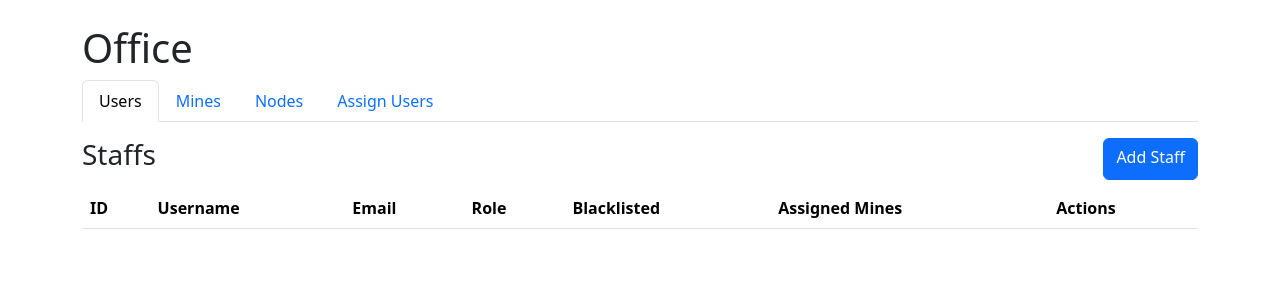
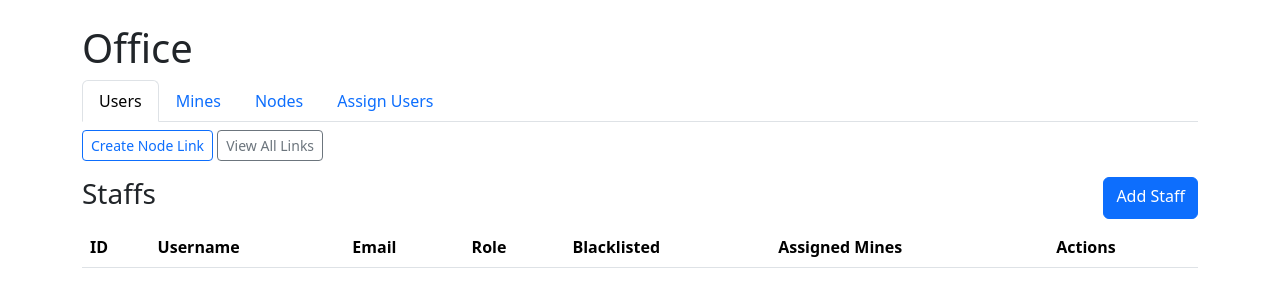
Before and after one commit to 24f3004677/Team-Cephalic, a Flask app: page /admin/office in a window 1280 px wide. Shown: the part 56-363 px from the top of the page. Run offline with Flask 3, Linux system fonts and the light colour scheme; a user stored in the database is signed in; lists and menus that the app fills with data are empty; some libraries are stand-ins or nearby versions.

Commit message:
updated withe node links

```diff
--- a/app/__init__.py
+++ b/app/__init__.py
@@ -1,6 +1,7 @@
 from flask import Flask
 from flask_login import LoginManager
 from config import Config
+
 
 # Import the shared db instance from models
 from app.models import db
@@ -15,6 +16,8 @@ def create_app(config_class=Config):
 
     # Initialize extensions with the app
     db.init_app(app)
+
+
     login_manager.init_app(app)
 
     # Import models to ensure they are registered
--- a/app/routes/admin.py
+++ b/app/routes/admin.py
@@ -1,8 +1,9 @@
-from flask import Blueprint, render_template, redirect, url_for, flash, request, abort
+from flask import Blueprint, render_template, redirect, url_for, flash, request, abort,jsonify
 from flask_login import login_required, current_user
 from app import db
-from app.models import User, Mine, Node
+from app.models import User, Mine, Node,node_links
 from app.utils.decorators import role_required
+
 
 admin_bp = Blueprint('admin', __name__)
 
@@ -59,36 +60,48 @@ def delete_user(user_id):
     return redirect(url_for('admin.office'))
 
 # Mine management
-@admin_bp.route('/mine/create', methods=['GET', 'POST'])
+@admin_bp.route('/mines/create', methods=['GET', 'POST'])
+@login_required
+@role_required('admin')
+
 def create_mine():
     if request.method == 'POST':
         name = request.form.get('name')
         location = request.form.get('location')
-        workers_count = int(request.form.get('workers_count', 0))
-        mine = Mine(name=name, location=location, workers_count=workers_count)
+        workers_count = request.form.get('workers_count', type=int, default=0)
+        x = request.form.get('x', type=float, default=None)
+        y = request.form.get('y', type=float, default=None)
+
+        mine = Mine(name=name, location=location, workers_count=workers_count, x=x, y=y)
         db.session.add(mine)
         db.session.commit()
-        flash('Mine created', 'success')
-        return redirect(url_for('admin.office'))
+        flash(f'Mine "{name}" created.', 'success')
+        return redirect(url_for('admin.list_links'))
     return render_template('create_mine.html')
 
 # Node management
-@admin_bp.route('/node/create', methods=['GET', 'POST'])
+@admin_bp.route('/nodes/create', methods=['GET', 'POST'])
+@login_required
+@role_required('admin', 'engineer', 'supervisor')
 def create_node():
     if request.method == 'POST':
         name = request.form.get('name')
         description = request.form.get('description')
         mine_ids = request.form.getlist('mines')
-        node = Node(name=name, description=description)
+        x = request.form.get('x', type=float, default=None)
+        y = request.form.get('y', type=float, default=None)
+
+        node = Node(name=name, description=description, x=x, y=y)
         for mid in mine_ids:
             mine = Mine.query.get(int(mid))
             if mine:
                 node.mines.append(mine)
         db.session.add(node)
         db.session.commit()
-        flash('Node created', 'success')
-        return redirect(url_for('admin.office'))
-    mines = Mine.query.all()
+        flash(f'Node "{name}" created.', 'success')
+        return redirect(url_for('admin.list_links'))  # adjust as needed
+    # GET: show form
+    mines = Mine.query.all() if current_user.role == 'admin' else current_user.mines.all()
     return render_template('create_node.html', mines=mines)
 
 # Assign users to mines (engineer/supervisor)
@@ -116,3 +129,107 @@ def assign_user_to_mine():
                 flash(f'{user.username} not assigned to {mine.name}', 'info')
         db.session.commit()
     return redirect(url_for('admin.office'))
+
+
+@admin_bp.route('/links/create', methods=['GET', 'POST'])
+@login_required
+@role_required('admin')
+def create_link():
+    if request.method == 'POST':
+        from_node_id = request.form.get('from_node_id', type=int)
+        to_node_id = request.form.get('to_node_id', type=int)
+        if from_node_id == to_node_id:
+            flash('Cannot link a node to itself.', 'danger')
+            return redirect(url_for('admin.create_link'))
+
+        # Check if link already exists (either direction)
+        existing = db.session.query(node_links).filter(
+            ((node_links.c.from_node_id == from_node_id) & (node_links.c.to_node_id == to_node_id)) |
+            ((node_links.c.from_node_id == to_node_id) & (node_links.c.to_node_id == from_node_id))
+        ).first()
+        if existing:
+            flash('Link already exists between these nodes.', 'warning')
+            return redirect(url_for('admin.create_link'))
+
+        # Insert new link
+        stmt = node_links.insert().values(from_node_id=from_node_id, to_node_id=to_node_id)
+        db.session.execute(stmt)
+        db.session.commit()
+        flash('Link created.', 'success')
+        return redirect(url_for('admin.list_links'))
+
+    nodes = Node.query.order_by(Node.name).all()
+    return render_template('create_link.html', nodes=nodes)
+
+@admin_bp.route('/links')
+@login_required
+@role_required('admin')
+def list_links():
+    links = db.session.query(node_links).all()
+    link_list = []
+    for link in links:
+        from_node = Node.query.get(link.from_node_id)
+        to_node = Node.query.get(link.to_node_id)
+        link_list.append({'from': from_node, 'to': to_node})
+    return render_template('links.html', link_list=link_list)
+
+@admin_bp.route('/mines/map')
+@role_required('admin')
+def mines_map():
+    mines = get_accessible_mines(current_user)
+    data = []
+    for mine in mines:
+        if mine.x is not None and mine.y is not None:
+            data.append({
+                'id': mine.id,
+                'name': mine.name,
+                'x': mine.x,
+                'y': mine.y,
+                'status': mine.current_status
+            })
+    return jsonify(data)
+
+@admin_bp.route('/mines/<int:mine_id>/edit', methods=['GET', 'POST'])
+@login_required
+@role_required('admin')
+def edit_mine(mine_id):
+    mine = Mine.query.get_or_404(mine_id)
+    if request.method == 'POST':
+        mine.name = request.form.get('name')
+        mine.location = request.form.get('location')
+        mine.workers_count = request.form.get('workers_count', type=int, default=0)
+        mine.x = request.form.get('x', type=float, default=None)
+        mine.y = request.form.get('y', type=float, default=None)
+        db.session.commit()
+        flash(f'Mine "{mine.name}" updated.', 'success')
+        return redirect(url_for('admin.list_links'))
+    return render_template('edit_mine.html', mine=mine)
+
+@admin_bp.route('/nodes/<int:node_id>/edit', methods=['GET', 'POST'])
+@login_required
+@role_required('admin')
+def edit_node(node_id):
+    node = Node.query.get_or_404(node_id)
+    if request.method == 'POST':
+        node.name = request.form.get('name')
+        node.description = request.form.get('description')
+        node.x = request.form.get('x', type=float, default=None)
+        node.y = request.form.get('y', type=float, default=None)
+
+        # Update mine associations
+        selected_mine_ids = request.form.getlist('mines')
+        # Clear existing associations
+        node.mines = []
+        for mid in selected_mine_ids:
+            mine = Mine.query.get(int(mid))
+            if mine:
+                node.mines.append(mine)
+
+        db.session.commit()
+        flash(f'Node "{node.name}" updated.', 'success')
+        return redirect(url_for('admin.edit_node'))
+
+    # GET: pre-select current mines
+    mines = Mine.query.all()
+    selected_ids = [mine.id for mine in node.mines]
+    return render_template('edit_node.html', node=node, mines=mines, selected_ids=selected_ids)
--- a/app/templates/office.html
+++ b/app/templates/office.html
@@ -5,26 +5,33 @@
 
 <ul class="nav nav-tabs" id="officeTabs" role="tablist">
     <li class="nav-item" role="presentation">
-        <button class="nav-link active" id="users-tab" data-bs-toggle="tab" data-bs-target="#users" type="button" role="tab">Users</button>
+        <button class="nav-link active" id="users-tab" data-bs-toggle="tab" data-bs-target="#users" type="button" role="tab" aria-controls="users" aria-selected="true">Users</button>
     </li>
     <li class="nav-item" role="presentation">
-        <button class="nav-link" id="mines-tab" data-bs-toggle="tab" data-bs-target="#mines" type="button" role="tab">Mines</button>
+        <button class="nav-link" id="mines-tab" data-bs-toggle="tab" data-bs-target="#mines" type="button" role="tab" aria-controls="mines" aria-selected="false">Mines</button>
     </li>
     <li class="nav-item" role="presentation">
-        <button class="nav-link" id="nodes-tab" data-bs-toggle="tab" data-bs-target="#nodes" type="button" role="tab">Nodes</button>
+        <button class="nav-link" id="nodes-tab" data-bs-toggle="tab" data-bs-target="#nodes" type="button" role="tab" aria-controls="nodes" aria-selected="false">Nodes</button>
     </li>
     <li class="nav-item" role="presentation">
-        <button class="nav-link" id="assign-tab" data-bs-toggle="tab" data-bs-target="#assign" type="button" role="tab">Assign Users</button>
+        <button class="nav-link" id="assign-tab" data-bs-toggle="tab" data-bs-target="#assign" type="button" role="tab" aria-controls="assign" aria-selected="false">Assign Users</button>
     </li>
+    <!-- These are not tabs; place them outside the tab list or style them differently -->
+</ul>
 
-</ul>
-<div class="tab-content mt-3">
+<!-- Place action links below the tabs, not inside the <ul> -->
+<div class="mt-2">
+    <a href="{{ url_for('admin.create_link') }}" class="btn btn-sm btn-outline-primary">Create Node Link</a>
+    <a href="{{ url_for('admin.list_links') }}" class="btn btn-sm btn-outline-secondary">View All Links</a>
+</div>
+
+<div class="tab-content" id="officeTabsContent">
     <!-- Users Tab -->
-    <div class="tab-pane fade show active" id="users" role="tabpanel">
-    <div class="d-flex justify-content-between mb-2">
-        <h3>Staffs</h3>
-        <a href="{{ url_for('admin.create_user') }}" class="btn btn-primary">Add Staff</a>
-    </div>
+    <div class="tab-pane fade show active" id="users" role="tabpanel" aria-labelledby="users-tab">
+        <div class="d-flex justify-content-between mb-2 mt-3">
+            <h3>Staffs</h3>
+            <a href="{{ url_for('admin.create_user') }}" class="btn btn-primary">Add Staff</a>
+        </div>
         <table class="table table-striped">
             <thead>
                 <tr>
@@ -49,7 +56,6 @@
                     <td>
                         {% for mine in user.mines %}
                             {{ mine.name }}{% if not loop.last %}, {% endif %}
-
                         {% endfor %}
                     </td>
                     <td>
@@ -65,15 +71,15 @@
                         {% endif %}
                     </td>
                 </tr>
-                {%endif%}
+                {% endif %}
                 {% endfor %}
             </tbody>
         </table>
     </div>
 
     <!-- Mines Tab -->
-    <div class="tab-pane fade" id="mines" role="tabpanel">
-        <div class="d-flex justify-content-between mb-2">
+    <div class="tab-pane fade" id="mines" role="tabpanel" aria-labelledby="mines-tab">
+        <div class="d-flex justify-content-between mb-2 mt-3">
             <h3>Mines</h3>
             <a href="{{ url_for('admin.create_mine') }}" class="btn btn-primary">Add Mine</a>
         </div>
@@ -86,6 +92,7 @@
                     <th>Workers</th>
                     <th>Status</th>
                     <th>Assigned Users</th>
+                    <th>Action</th>
                 </tr>
             </thead>
             <tbody>
@@ -101,6 +108,9 @@
                             {{ user.username }} ({{ user.role }}){% if not loop.last %}, {% endif %}
                         {% endfor %}
                     </td>
+                    <td>
+                        <a href="{{ url_for('admin.edit_mine', mine_id=mine.id) }}" class="btn btn-sm btn-warning">Edit</a>
+                    </td>
                 </tr>
                 {% endfor %}
             </tbody>
@@ -108,8 +118,8 @@
     </div>
 
     <!-- Nodes Tab -->
-    <div class="tab-pane fade" id="nodes" role="tabpanel">
-        <div class="d-flex justify-content-between mb-2">
+    <div class="tab-pane fade" id="nodes" role="tabpanel" aria-labelledby="nodes-tab">
+        <div class="d-flex justify-content-between mb-2 mt-3">
             <h3>Nodes</h3>
             <a href="{{ url_for('admin.create_node') }}" class="btn btn-primary">Add Node</a>
         </div>
@@ -121,6 +131,7 @@
                     <th>Description</th>
                     <th>Mines</th>
                     <th>Status</th>
+                    <th>Action</th>
                 </tr>
             </thead>
             <tbody>
@@ -135,6 +146,9 @@
                         {% endfor %}
                     </td>
                     <td>{{ node.current_status }}</td>
+                    <td>
+                        <a href="{{ url_for('admin.edit_node', node_id=node.id) }}" class="btn btn-sm btn-warning">Edit</a>
+                    </td>
                 </tr>
                 {% endfor %}
             </tbody>
@@ -142,8 +156,8 @@
     </div>
 
     <!-- Assign Users Tab -->
-    <div class="tab-pane fade" id="assign" role="tabpanel">
-        <h3>Assign Engineer/Supervisor to Mine</h3>
+    <div class="tab-pane fade" id="assign" role="tabpanel" aria-labelledby="assign-tab">
+        <h3 class="mt-3">Assign Engineer/Supervisor to Mine</h3>
         <form method="POST" action="{{ url_for('admin.assign_user_to_mine') }}">
             <div class="row">
                 <div class="col-md-3">
```
Also changed, not shown: app/models.py (+13 -1 lines), app/routes/user.py (+57 -1 lines), app/templates/create_mine.html (+8 -0 lines), app/templates/dashboard.html (+36 -0 lines), app/templates/mine_detail.html (+50 -0 lines).
